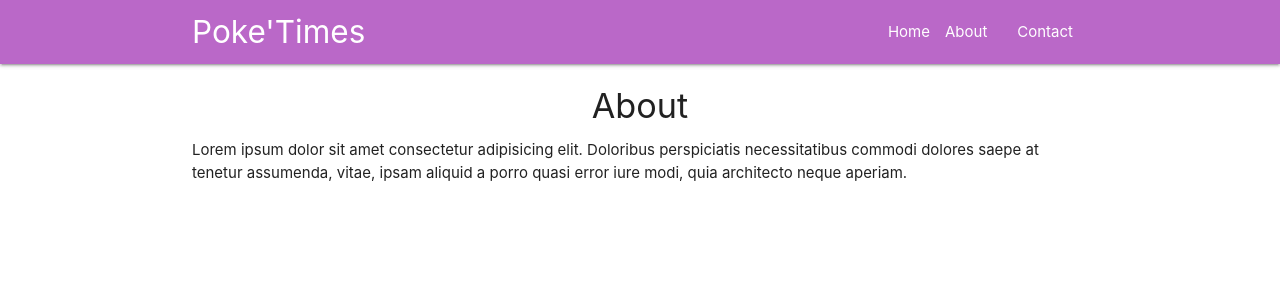
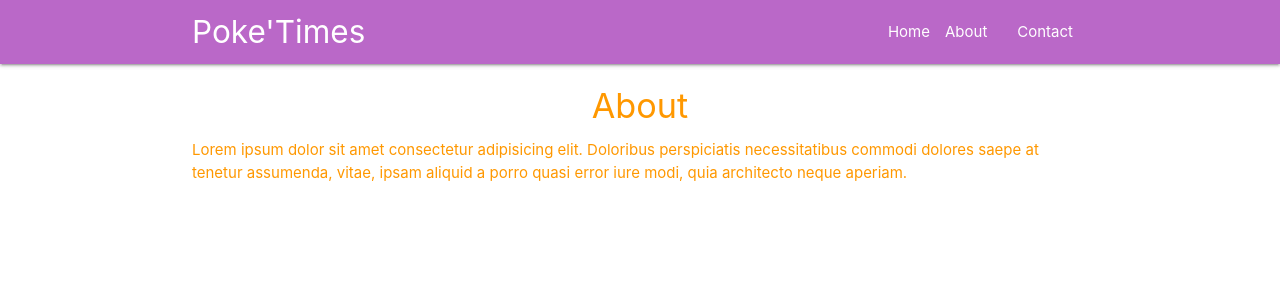
Before and after one commit to NeginSal/Poke-Times, a React (Create React App) app: page /about in a window 1280 px wide. Shown: the top 300 px of the page. Built offline with nearby package versions, Linux system fonts and the light colour scheme.

Commit message:
add Rainbow.js component and work with HOC

```diff
--- a/src/components/About.js
+++ b/src/components/About.js
@@ -1,4 +1,5 @@
 import React from "react";
+import Rainbow from "../hoc/Rainbow";
 
 const About = () => {
     return (
@@ -9,4 +10,4 @@
      );
 }
 
-export default About;
+export default Rainbow(About);
--- /dev/null
+++ b/src/hoc/Rainbow.js
@@ -0,0 +1,17 @@
+import React from "react";
+
+const Rainbow = (WrappedComponent) => {
+  const colors = ["red", "orange", "green", "blue", "purple", "pink"];
+  const randomColor = colors[Math.floor(Math.random() * 5)];
+  const className = randomColor + "-text";
+
+  return (props) => {
+    return (
+      <div className={className}>
+        <WrappedComponent {...props} />
+      </div>
+    );
+  };
+};
+
+export default Rainbow;
```
